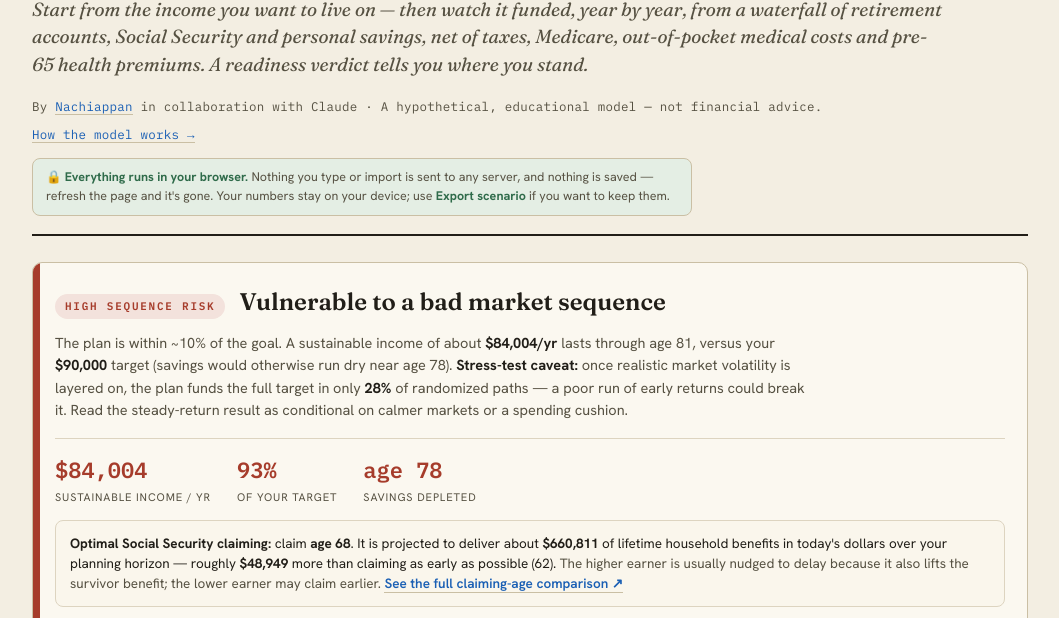
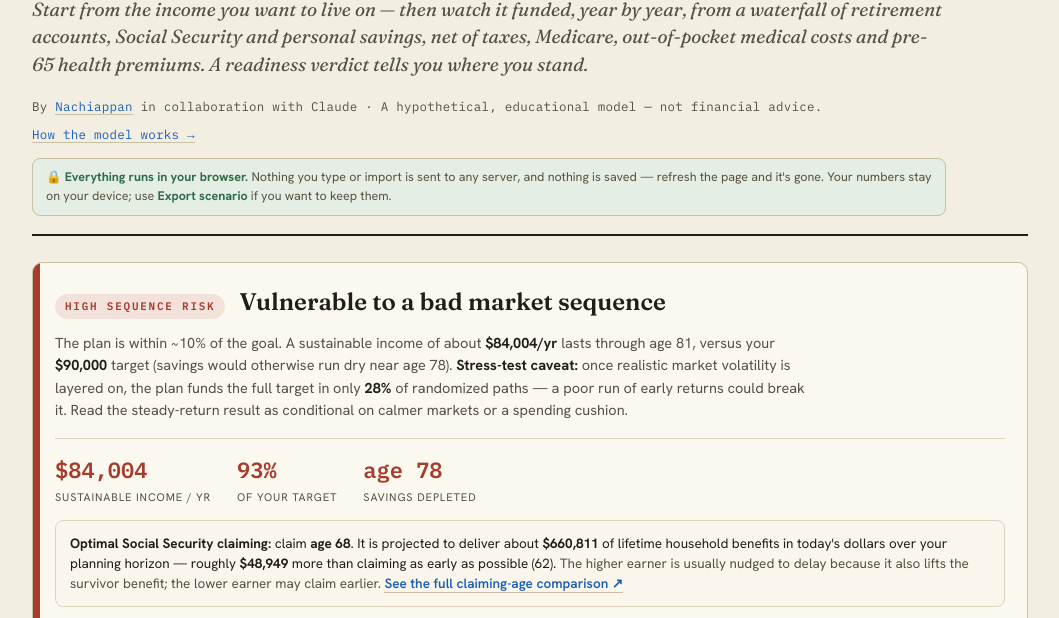
Before and after one commit to n-nachiappan/n-nachiappan.github.io, a website: page retirement_model.html in a window 1280 px wide. Shown: the part 138-756 px from the top of the page, without its empty margins (110-1169 px from the left). Drawn offline with nearby package versions, Linux system fonts and the light colour scheme.

Commit message:
align privacy notice with other sections (dynamic)

```diff
--- a/retirement_model.html
+++ b/retirement_model.html
@@ -169,7 +169,7 @@ td.cmp-cur{outline:2px solid var(--blue);outline-offset:-2px;}
 .method .src{font-size:11.5px;color:var(--ink2);margin-top:18px;border-top:1px solid var(--rule);padding-top:12px;}
 canvas{max-width:100%;}
 .note-inline{font-size:11.5px;color:var(--blue);}
-.privacy{margin-top:14px;font-size:12.5px;color:var(--ink2);background:var(--greenbg);border:1px solid var(--rule2);border-radius:8px;padding:9px 13px;max-width:660px;line-height:1.5;}
+.privacy{margin-top:14px;font-size:12.5px;color:var(--ink2);background:var(--greenbg);border:1px solid var(--rule2);border-radius:8px;padding:9px 13px;line-height:1.5;}
 .privacy b{color:var(--green);}
 </style>
 </head>
```
